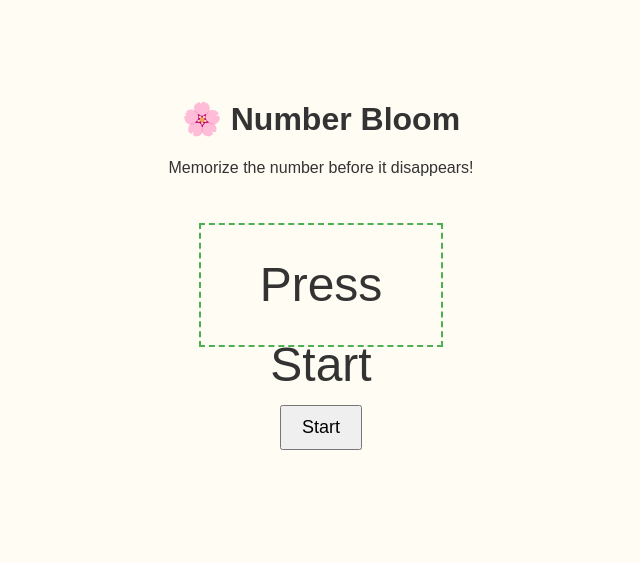
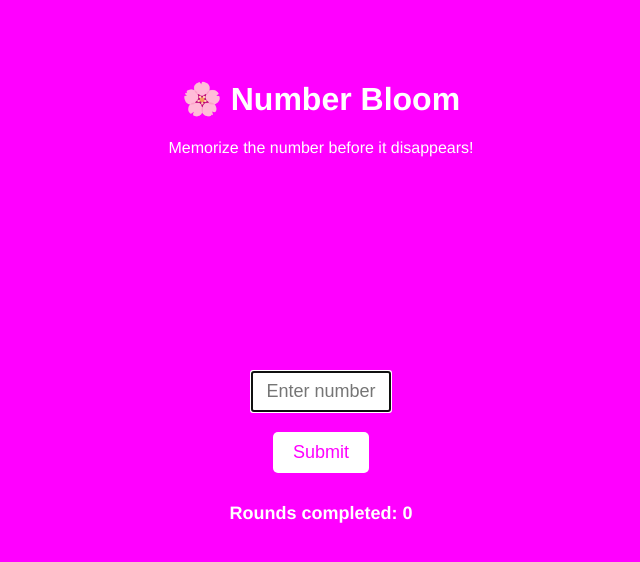
Before and after one commit to meeina98/number-bloom, a plain HTML site: page index.html in a window 1280 px wide. Shown: the whole page, without its empty margins (319-959 px from the left). Drawn offline with Linux system fonts and the light colour scheme.

Commit message:
Update index.html

```diff
--- a/index.html
+++ b/index.html
@@ -5,37 +5,62 @@
   <title>Number Bloom</title>
   <style>
     body {
-      font-family: Arial, sans-serif;
+      font-family: Helvetica, sans-serif;
       text-align: center;
-      margin-top: 100px;
-      background-color: #fefcf3;
-      color: #333;
+      margin-top: 80px;
+      background-color: magenta;
+      color: #fff;
     }
+
     .number-box {
       font-size: 48px;
-      margin: 30px;
+      margin: 20px auto;
       padding: 20px;
-      border: 2px dashed #4CAF50;
+      border: 2px dashed #fff;
       display: inline-block;
       width: 200px;
       height: 80px;
       line-height: 80px;
+      background-color: rgba(255, 255, 255, 0.1);
+      border-radius: 10px;
     }
+
     .hidden {
       visibility: hidden;
     }
-    button {
-      padding: 10px 20px;
-      font-size: 18px;
-      margin-top: 20px;
-      cursor: pointer;
-    }
+
     input {
       font-size: 18px;
       padding: 8px;
       margin-top: 10px;
       width: 120px;
       text-align: center;
+    }
+
+    button {
+      padding: 10px 20px;
+      font-size: 18px;
+      margin-top: 20px;
+      cursor: pointer;
+      background-color: #fff;
+      color: magenta;
+      border: none;
+      border-radius: 5px;
+    }
+
+    #inputSection {
+      margin-top: 20px;
+    }
+
+    #countdown {
+      font-size: 24px;
+      margin-top: 10px;
+    }
+
+    #progress {
+      font-size: 18px;
+      margin-top: 30px;
+      font-weight: bold;
     }
   </style>
 </head>
@@ -44,10 +69,8 @@
   <h1>🌸 Number Bloom</h1>
   <p>Memorize the number before it disappears!</p>
 
-  <div id="numberBox" class="number-box">Press Start</div>
-
-  <br>
-  <button onclick="startGame()">Start</button>
+  <div id="numberBox" class="number-box">Loading...</div>
+  <div id="countdown"></div>
 
   <div id="inputSection" style="display:none;">
     <input type="text" id="userInput" placeholder="Enter number">
@@ -56,10 +79,13 @@
   </div>
 
   <p id="feedback"></p>
+  <p id="progress">Rounds completed: 0</p>
 
   <script>
     let currentLength = 3;
     let currentNumber = "";
+    let roundsCompleted = 0;
+    let countdownInterval;
 
     function generateNumber(length) {
       let number = "";
@@ -67,6 +93,25 @@
         number += Math.floor(Math.random() * 10);
       }
       return number;
+    }
+
+    function updateProgress() {
+      document.getElementById('progress').textContent = `Rounds completed: ${roundsCompleted}`;
+    }
+
+    function showCountdown(seconds) {
+      const countdownDisplay = document.getElementById('countdown');
+      countdownDisplay.textContent = seconds;
+
+      countdownInterval = setInterval(() => {
+        seconds--;
+        if (seconds > 0) {
+          countdownDisplay.textContent = seconds;
+        } else {
+          clearInterval(countdownInterval);
+          countdownDisplay.textContent = '';
+        }
+      }, 1000);
     }
 
     function startGame() {
@@ -77,7 +122,8 @@
       numberBox.classList.remove('hidden');
       document.getElementById('inputSection').style.display = 'none';
 
-      // Hide the number after 5 seconds
+      showCountdown(5);
+
       setTimeout(() => {
         numberBox.textContent = '';
         numberBox.classList.add('hidden');
@@ -93,12 +139,21 @@
       if (userAnswer === currentNumber) {
         feedback.textContent = "✅ Correct! Get ready for the next round...";
         currentLength++;
+        roundsCompleted++;
       } else {
-        feedback.textContent = `❌ Oops! The number was ${currentNumber}. Try again from 3 digits.`;
+        feedback.textContent = `❌ Oops! The number was ${currentNumber}. Restarting from 3 digits.`;
         currentLength = 3;
+        roundsCompleted = 0;
       }
+      updateProgress();
       setTimeout(startGame, 2000);
     }
+
+    // Start the game when the page loads
+    window.onload = () => {
+      updateProgress();
+      startGame();
+    };
   </script>
 
 </body>
```
